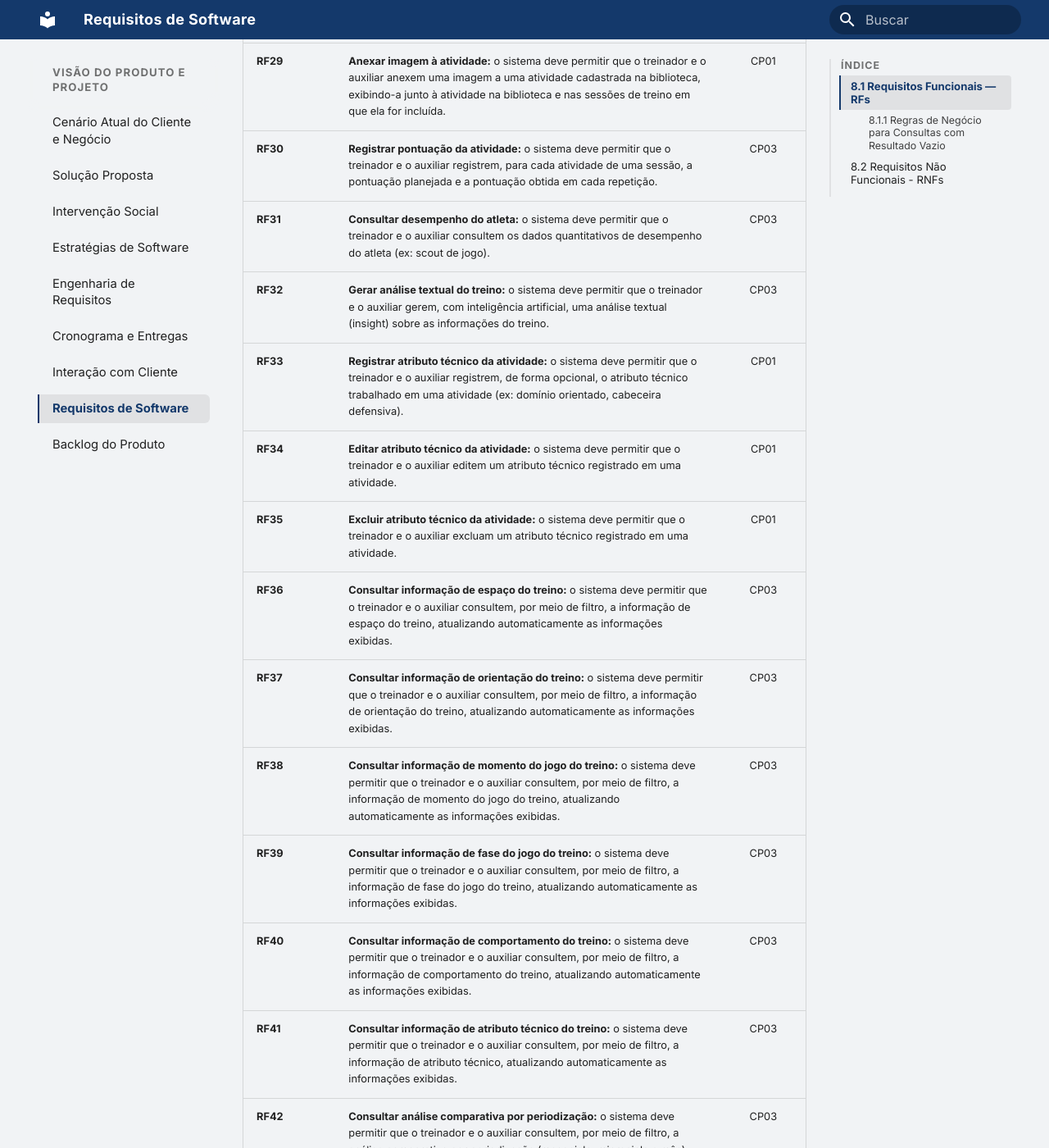
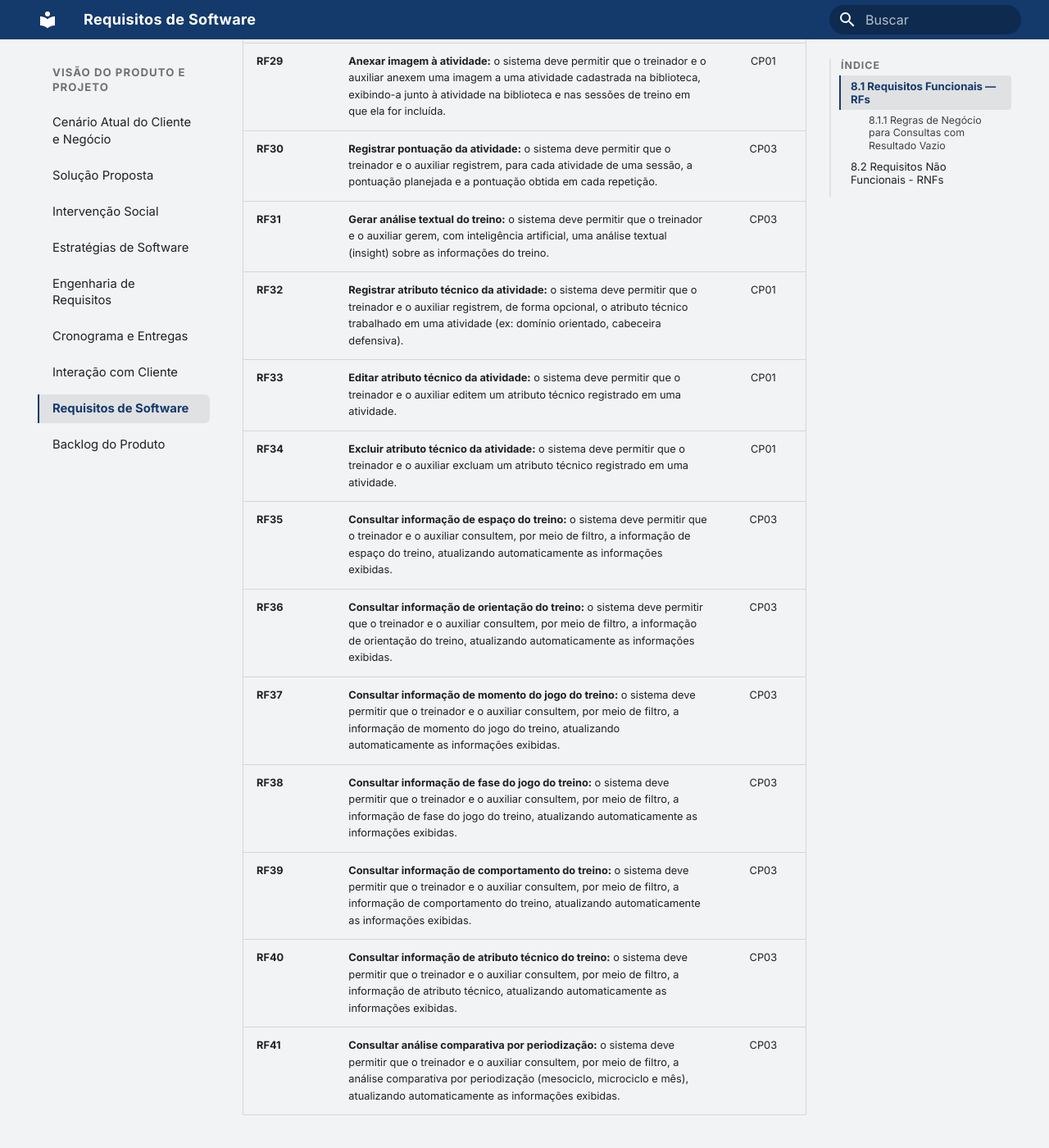
Before and after one commit to mdsreq-fga-unb/REQ-2026.2-T01-FutBoard, an MkDocs documentation site: the page built from docs/visao-produto/Requisitos-de-Software.md, in a window 1280 px wide and 1400 px high, scrolled down 2761 px. Shown: the whole window at 82% size. Built offline with MkDocs 1.6.1 and Material for MkDocs 9.7.7, drawn with Linux system fonts in a browser that asks for light colours.

Commit message:
docs: removendo RF31 e reordenando a lista

```diff
--- a/docs/visao-produto/Requisitos-de-Software.md
+++ b/docs/visao-produto/Requisitos-de-Software.md
@@ -42,18 +42,17 @@
 | **RF28** | **Fazer login:** o sistema deve permitir que o treinador e o auxiliar se autentiquem na aplicação a partir de um login e senha de acesso. | CP05 |
 | **RF29** | **Anexar imagem à atividade:** o sistema deve permitir que o treinador e o auxiliar anexem uma imagem a uma atividade cadastrada na biblioteca, exibindo-a junto à atividade na biblioteca e nas sessões de treino em que ela for incluída. | CP01 |
 | **RF30** | **Registrar pontuação da atividade:** o sistema deve permitir que o treinador e o auxiliar registrem, para cada atividade de uma sessão, a pontuação planejada e a pontuação obtida em cada repetição. | CP03 |
-| **RF31** | **Consultar desempenho do atleta:** o sistema deve permitir que o treinador e o auxiliar consultem os dados quantitativos de desempenho do atleta (ex: scout de jogo). | CP03 |
-| **RF32** | **Gerar análise textual do treino:** o sistema deve permitir que o treinador e o auxiliar gerem, com inteligência artificial, uma análise textual (insight) sobre as informações do treino. | CP03 |
-| **RF33** | **Registrar atributo técnico da atividade:** o sistema deve permitir que o treinador e o auxiliar registrem, de forma opcional, o atributo técnico trabalhado em uma atividade (ex: domínio orientado, cabeceira defensiva). | CP01 |
-| **RF34** | **Editar atributo técnico da atividade:** o sistema deve permitir que o treinador e o auxiliar editem um atributo técnico registrado em uma atividade. | CP01 |
-| **RF35** | **Excluir atributo técnico da atividade:** o sistema deve permitir que o treinador e o auxiliar excluam um atributo técnico registrado em uma atividade. | CP01 |
-| <a id="rf37"></a>**RF36** | **Consultar informação de espaço do treino:** o sistema deve permitir que o treinador e o auxiliar consultem, por meio de filtro, a informação de espaço do treino, atualizando automaticamente as informações exibidas. | CP03 |
-| <a id="rf38"></a>**RF37** | **Consultar informação de orientação do treino:** o sistema deve permitir que o treinador e o auxiliar consultem, por meio de filtro, a informação de orientação do treino, atualizando automaticamente as informações exibidas. | CP03 |
-| <a id="rf39"></a>**RF38** | **Consultar informação de momento do jogo do treino:** o sistema deve permitir que o treinador e o auxiliar consultem, por meio de filtro, a informação de momento do jogo do treino, atualizando automaticamente as informações exibidas. | CP03 |
-| <a id="rf40"></a>**RF39** | **Consultar informação de fase do jogo do treino:** o sistema deve permitir que o treinador e o auxiliar consultem, por meio de filtro, a informação de fase do jogo do treino, atualizando automaticamente as informações exibidas. | CP03 |
-| <a id="rf41"></a>**RF40** | **Consultar informação de comportamento do treino:** o sistema deve permitir que o treinador e o auxiliar consultem, por meio de filtro, a informação de comportamento do treino, atualizando automaticamente as informações exibidas. | CP03 |
-| <a id="rf42"></a>**RF41** | **Consultar informação de atributo técnico do treino:** o sistema deve permitir que o treinador e o auxiliar consultem, por meio de filtro, a informação de atributo técnico, atualizando automaticamente as informações exibidas. | CP03 |
-| <a id="rf43"></a>**RF42** | **Consultar análise comparativa por periodização:** o sistema deve permitir que o treinador e o auxiliar consultem, por meio de filtro, a análise comparativa por periodização (mesociclo, microciclo e mês), atualizando automaticamente as informações exibidas. | CP03 |
+| **RF31** | **Gerar análise textual do treino:** o sistema deve permitir que o treinador e o auxiliar gerem, com inteligência artificial, uma análise textual (insight) sobre as informações do treino. | CP03 |
+| **RF32** | **Registrar atributo técnico da atividade:** o sistema deve permitir que o treinador e o auxiliar registrem, de forma opcional, o atributo técnico trabalhado em uma atividade (ex: domínio orientado, cabeceira defensiva). | CP01 |
+| **RF33** | **Editar atributo técnico da atividade:** o sistema deve permitir que o treinador e o auxiliar editem um atributo técnico registrado em uma atividade. | CP01 |
+| **RF34** | **Excluir atributo técnico da atividade:** o sistema deve permitir que o treinador e o auxiliar excluam um atributo técnico registrado em uma atividade. | CP01 |
+| <a id="rf37"></a>**RF35** | **Consultar informação de espaço do treino:** o sistema deve permitir que o treinador e o auxiliar consultem, por meio de filtro, a informação de espaço do treino, atualizando automaticamente as informações exibidas. | CP03 |
+| <a id="rf38"></a>**RF36** | **Consultar informação de orientação do treino:** o sistema deve permitir que o treinador e o auxiliar consultem, por meio de filtro, a informação de orientação do treino, atualizando automaticamente as informações exibidas. | CP03 |
+| <a id="rf39"></a>**RF37** | **Consultar informação de momento do jogo do treino:** o sistema deve permitir que o treinador e o auxiliar consultem, por meio de filtro, a informação de momento do jogo do treino, atualizando automaticamente as informações exibidas. | CP03 |
+| <a id="rf40"></a>**RF38** | **Consultar informação de fase do jogo do treino:** o sistema deve permitir que o treinador e o auxiliar consultem, por meio de filtro, a informação de fase do jogo do treino, atualizando automaticamente as informações exibidas. | CP03 |
+| <a id="rf41"></a>**RF39** | **Consultar informação de comportamento do treino:** o sistema deve permitir que o treinador e o auxiliar consultem, por meio de filtro, a informação de comportamento do treino, atualizando automaticamente as informações exibidas. | CP03 |
+| <a id="rf42"></a>**RF40** | **Consultar informação de atributo técnico do treino:** o sistema deve permitir que o treinador e o auxiliar consultem, por meio de filtro, a informação de atributo técnico, atualizando automaticamente as informações exibidas. | CP03 |
+| <a id="rf43"></a>**RF41** | **Consultar análise comparativa por periodização:** o sistema deve permitir que o treinador e o auxiliar consultem, por meio de filtro, a análise comparativa por periodização (mesociclo, microciclo e mês), atualizando automaticamente as informações exibidas. | CP03 |
 
 ### 8.1.1 Regras de Negócio para Consultas com Resultado Vazio
 
```
